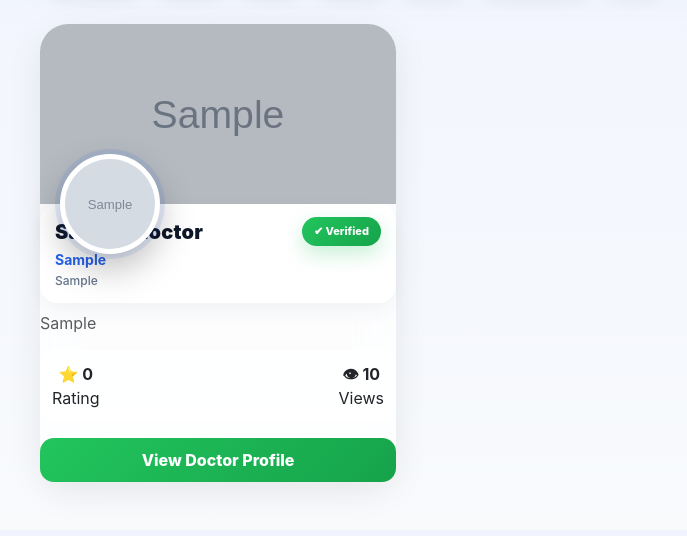
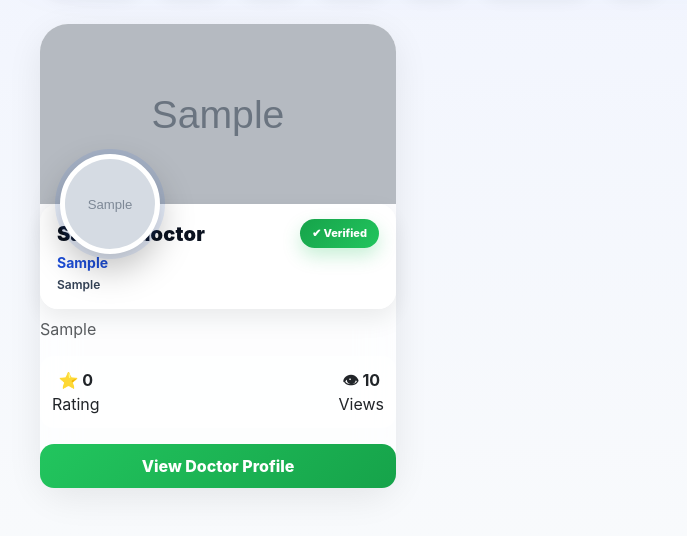
Before and after one commit to shipufalia-jpg/S.F, a Flask app: page /doctors/list in a window 1280 px wide. Shown: the part 413-949 px from the top of the page, without its empty margins (42-729 px from the left). Before the commit the page ends 903 px from the top, so only its background shows below. Run offline with Flask 3, Linux system fonts and the light colour scheme; tables that the repository leaves empty hold one stand-in row (values such as "Sample post"); grey boxes marked "Sample" are stand-in pictures.

Commit message:
Update list.html

```diff
--- a/templates/doctor/list.html
+++ b/templates/doctor/list.html
@@ -129,28 +129,30 @@ body{
     justify-content:space-between;
     align-items:flex-start;
 
-    padding:12px 14px;
+    padding:14px 16px;
+
     border-radius:18px;
 
-    background:rgba(255,255,255,.55);
-    backdrop-filter:blur(14px);
+    /* 🔥 stronger glass for readability */
+    background:rgba(255,255,255,.75);
+    backdrop-filter:blur(16px);
 
-    border:1px solid rgba(255,255,255,.4);
+    border:1px solid rgba(255,255,255,.6);
 
-    box-shadow:0 8px 20px rgba(0,0,0,.05);
+    box-shadow:0 10px 25px rgba(0,0,0,.08);
 }
 
 .doctor-info{
     display:flex;
     flex-direction:column;
-    gap:2px;
+    gap:3px;
 }
 
-/* NAME PREMIUM */
+/* 🔥 FIX: NAME VISIBILITY */
 .doc-name{
     font-size:20px;
     font-weight:900;
-    color:#0f172a;
+    color:#0b1220;   /* darker for strong visibility */
     letter-spacing:.2px;
 }
 
@@ -158,19 +160,19 @@ body{
 .doc-speciality{
     font-size:14px;
     font-weight:700;
-    color:var(--primary);
+    color:#1d4ed8;  /* stronger blue */
 }
 
 /* DEGREE */
 .doc-degree{
     font-size:12px;
-    color:#64748b;
-    font-weight:500;
+    color:#334155;  /* darker grey */
+    font-weight:600;
 }
 
 /* VERIFIED BADGE */
 .verified-badge{
-    background:linear-gradient(135deg,#22c55e,#16a34a);
+    background:linear-gradient(135deg,#16a34a,#22c55e);
     color:white;
 
     padding:6px 12px;
@@ -179,10 +181,8 @@ body{
     font-size:11px;
     font-weight:800;
 
-    box-shadow:0 8px 20px rgba(34,197,94,.25);
-    backdrop-filter:blur(10px);
-}
-
+    box-shadow:0 8px 18px rgba(34,197,94,.25);
+    }
 /* OLD STYLES (keep for safety) */
 .stats{
     display:flex;
```
